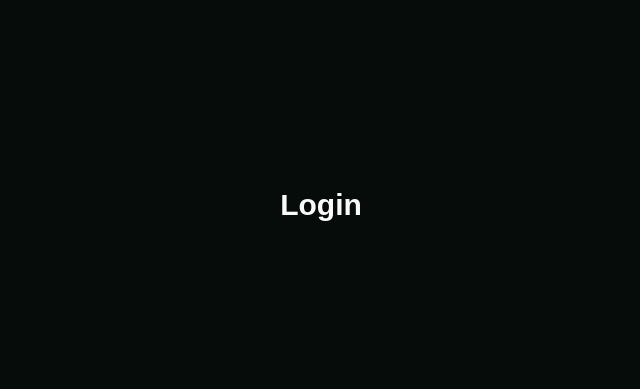
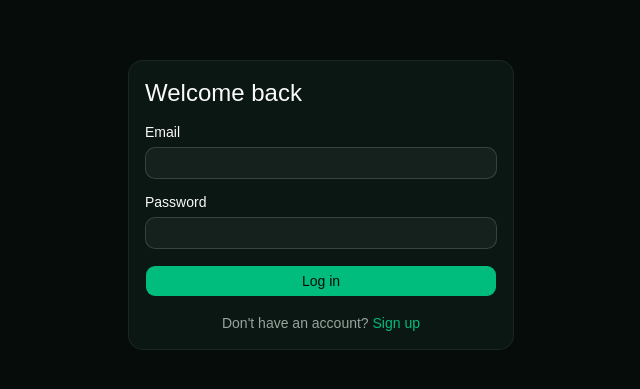
Before and after one commit to shehabhany4/devpath-ai, a React (Vite) app: page /login in a window 1280 px wide. Shown: the part 195-584 px from the top of the page, without its empty margins (319-959 px from the left). Built offline with nearby package versions, Linux system fonts and the light colour scheme.

Commit message:
feat(auth): add login form with React Hook Form and Zod

```diff
--- a/package.json
+++ b/package.json
@@ -14,6 +14,7 @@
     "@base-ui/react": "^1.9.0",
     "@fontsource-variable/geist": "^5.3.0",
     "@fontsource-variable/jetbrains-mono": "^5.3.0",
+    "@hookform/resolvers": "^6.0.1",
     "@phosphor-icons/react": "^2.1.10",
     "@tailwindcss/vite": "^4.3.3",
     "class-variance-authority": "^0.7.1",
@@ -21,10 +22,12 @@
     "lucide-react": "^1.62.0",
     "react": "^19.3.1",
     "react-dom": "^19.3.1",
+    "react-hook-form": "^7.91.0",
     "react-router-dom": "^7.18.4",
     "shadcn": "^4.23.0",
     "tailwindcss": "^4.3.3",
-    "tw-animate-css": "^1.4.0"
+    "tw-animate-css": "^1.4.0",
+    "zod": "^4.6.7"
   },
   "devDependencies": {
     "@eslint/js": "^10.0.1",
--- /dev/null
+++ b/src/components/ui/card.tsx
@@ -0,0 +1,102 @@
+import * as React from "react"
+import { cn } from "cn"
+
+function Card({
+  className,
+  size = "default",
+  ...props
+}: React.ComponentProps<"div"> & { size?: "default" | "sm" }) {
+  return (
+    <div
+      data-slot="card"
+      data-size={size}
+      className={cn(
+        "group/card flex flex-col gap-(--card-spacing) overflow-hidden rounded-xl bg-card py-(--card-spacing) text-sm text-card-foreground ring-1 ring-foreground/10 [--card-spacing:--spacing(4)] has-data-[slot=card-footer]:pb-0 has-[>img:first-child]:pt-0 data-[size=sm]:[--card-spacing:--spacing(3)] data-[size=sm]:has-data-[slot=card-footer]:pb-0 *:[img:first-child]:rounded-t-xl *:[img:last-child]:rounded-b-xl",
+        className
+      )}
+      {...props}
+    />
+  )
+}
+
+function CardHeader({ className, ...props }: React.ComponentProps<"div">) {
+  return (
+    <div
+      data-slot="card-header"
+      className={cn(
+        "group/card-header @container/card-header grid auto-rows-min items-start gap-1 rounded-t-xl px-(--card-spacing) has-data-[slot=card-action]:grid-cols-[1fr_auto] has-data-[slot=card-description]:grid-rows-[auto_auto] [.border-b]:pb-(--card-spacing)",
+        className
+      )}
+      {...props}
+    />
+  )
+}
+
+function CardTitle({ className, ...props }: React.ComponentProps<"div">) {
+  return (
+    <div
+      data-slot="card-title"
+      className={cn(
+        "font-heading text-base leading-snug font-medium group-data-[size=sm]/card:text-sm",
+        className
+      )}
+      {...props}
+    />
+  )
+}
+
+function CardDescription({ className, ...props }: React.ComponentProps<"div">) {
+  return (
+    <div
+      data-slot="card-description"
+      className={cn("text-sm text-muted-foreground", className)}
+      {...props}
+    />
+  )
+}
+
+function CardAction({ className, ...props }: React.ComponentProps<"div">) {
+  return (
+    <div
+      data-slot="card-action"
+      className={cn(
+        "col-start-2 row-span-2 row-start-1 self-start justify-self-end",
+        className
+      )}
+      {...props}
+    />
+  )
+}
+
+function CardContent({ className, ...props }: React.ComponentProps<"div">) {
+  return (
+    <div
+      data-slot="card-content"
+      className={cn("px-(--card-spacing)", className)}
+      {...props}
+    />
+  )
+}
+
+function CardFooter({ className, ...props }: React.ComponentProps<"div">) {
+  return (
+    <div
+      data-slot="card-footer"
+      className={cn(
+        "flex items-center rounded-b-xl border-t bg-muted/50 p-(--card-spacing)",
+        className
+      )}
+      {...props}
+    />
+  )
+}
+
+export {
+  Card,
+  CardHeader,
+  CardFooter,
+  CardTitle,
+  CardAction,
+  CardDescription,
+  CardContent,
+}
--- /dev/null
+++ b/src/components/ui/input.tsx
@@ -0,0 +1,19 @@
+import * as React from "react"
+import { Input as InputPrimitive } from "@base-ui/react/input"
+import { cn } from "cn"
+
+function Input({ className, type, ...props }: React.ComponentProps<"input">) {
+  return (
+    <InputPrimitive
+      type={type}
+      data-slot="input"
+      className={cn(
+        "h-8 w-full min-w-0 rounded-lg border border-input bg-transparent px-2.5 py-1 text-base transition-colors outline-none file:inline-flex file:h-6 file:border-0 file:bg-transparent file:text-sm file:font-medium file:text-foreground placeholder:text-muted-foreground focus-visible:border-ring focus-visible:ring-3 focus-visible:ring-ring/50 disabled:pointer-events-none disabled:cursor-not-allowed disabled:bg-input/50 disabled:opacity-50 aria-invalid:border-destructive aria-invalid:ring-3 aria-invalid:ring-destructive/20 md:text-sm dark:bg-input/30 dark:disabled:bg-input/80 dark:aria-invalid:border-destructive/50 dark:aria-invalid:ring-destructive/40",
+        className
+      )}
+      {...props}
+    />
+  )
+}
+
+export { Input }
--- /dev/null
+++ b/src/components/ui/label.tsx
@@ -0,0 +1,17 @@
+import * as React from "react"
+import { cn } from "cn"
+
+function Label({ className, ...props }: React.ComponentProps<"label">) {
+  return (
+    <label
+      data-slot="label"
+      className={cn(
+        "flex items-center gap-2 text-sm leading-none font-medium select-none group-data-[disabled=true]:pointer-events-none group-data-[disabled=true]:opacity-50 peer-disabled:cursor-not-allowed peer-disabled:opacity-50",
+        className
+      )}
+      {...props}
+    />
+  )
+}
+
+export { Label }
--- a/src/features/auth/LoginPage.tsx
+++ b/src/features/auth/LoginPage.tsx
@@ -1,7 +1,63 @@
+import { useForm } from 'react-hook-form'
+import { zodResolver } from '@hookform/resolvers/zod'
+import { Link } from 'react-router-dom'
+import { Button } from '@/components/ui/button'
+import { Input } from '@/components/ui/input'
+import { Label } from '@/components/ui/label'
+import { Card, CardContent, CardHeader, CardTitle } from '@/components/ui/card'
+import { loginSchema, type LoginValues } from './schemas'
+
 export function LoginPage() {
+  const {
+    register,
+    handleSubmit,
+    formState: { errors, isSubmitting },
+  } = useForm<LoginValues>({
+    resolver: zodResolver(loginSchema),
+  })
+
+  async function onSubmit(values: LoginValues) {
+    // مؤقتًا: هنوصّلها بـ Supabase بعد كده
+    console.log(values)
+  }
+
   return (
-    <main className="flex min-h-screen items-center justify-center">
-      <h1 className="text-3xl font-bold">Login</h1>
+    <main className="flex min-h-screen items-center justify-center px-6">
+      <Card className="w-full max-w-sm">
+        <CardHeader>
+          <CardTitle className="text-2xl">Welcome back</CardTitle>
+        </CardHeader>
+        <CardContent>
+          <form onSubmit={handleSubmit(onSubmit)} className="space-y-4">
+            <div className="space-y-2">
+              <Label htmlFor="email">Email</Label>
+              <Input id="email" type="email" {...register('email')} />
+              {errors.email && (
+                <p className="text-destructive text-sm">{errors.email.message}</p>
+              )}
+            </div>
+
+            <div className="space-y-2">
+              <Label htmlFor="password">Password</Label>
+              <Input id="password" type="password" {...register('password')} />
+              {errors.password && (
+                <p className="text-destructive text-sm">{errors.password.message}</p>
+              )}
+            </div>
+
+            <Button type="submit" className="w-full" disabled={isSubmitting}>
+              {isSubmitting ? 'Logging in...' : 'Log in'}
+            </Button>
+          </form>
+
+          <p className="text-muted-foreground mt-4 text-center text-sm">
+            Don't have an account?{' '}
+            <Link to="/signup" className="text-primary hover:underline">
+              Sign up
+            </Link>
+          </p>
+        </CardContent>
+      </Card>
     </main>
   )
 }
--- /dev/null
+++ b/src/features/auth/schemas.ts
@@ -0,0 +1,8 @@
+import { z } from 'zod'
+
+export const loginSchema = z.object({
+  email: z.string().email('Please enter a valid email'),
+  password: z.string().min(8, 'Password must be at least 8 characters'),
+})
+
+export type LoginValues = z.infer<typeof loginSchema>
```
Also changed, not shown: 1 other file (tests, documents, lock files or other folders).
